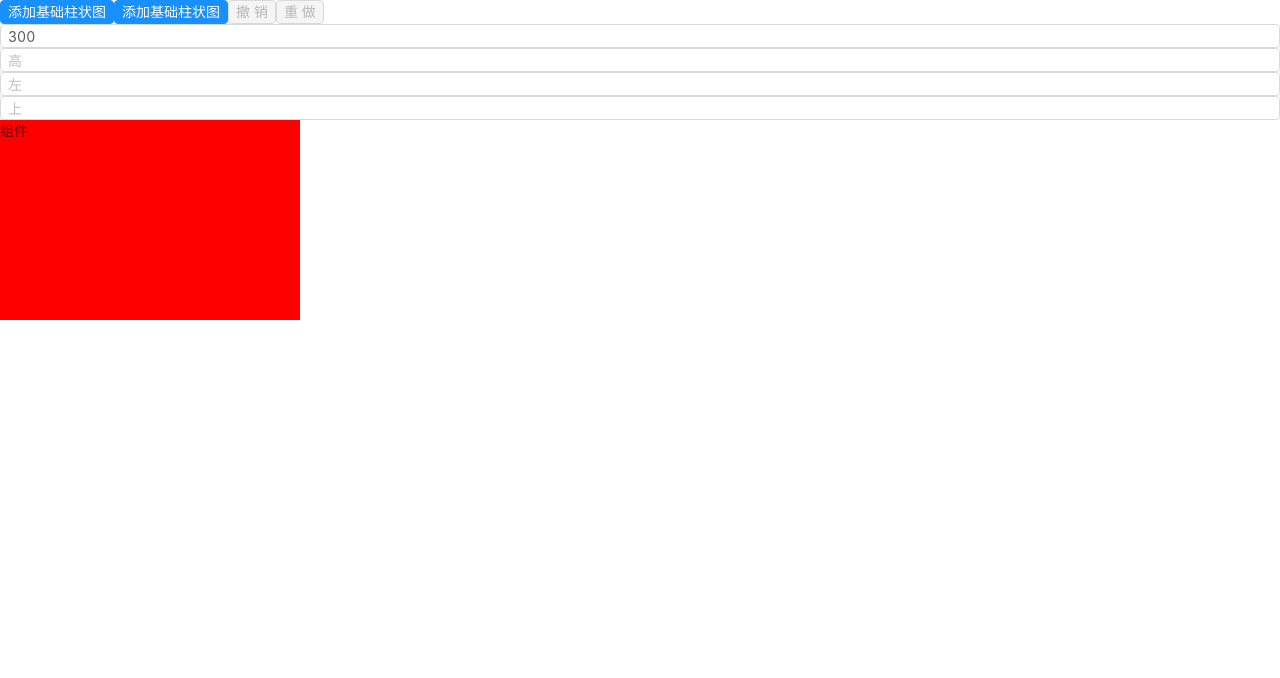
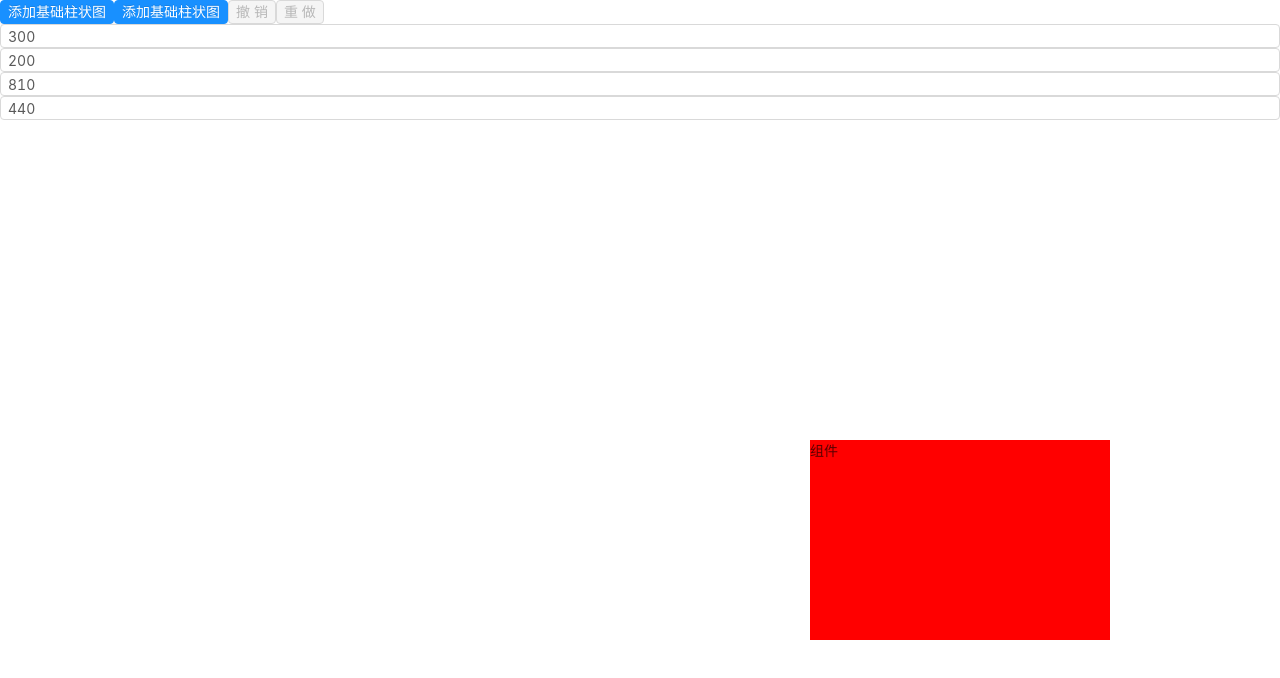
Before and after one commit to LixiaofanAmy/visual-tool, a Vue app: page /edit in a window 1280 px wide. Shown: the top 678 px of the page. Built offline with nearby package versions, Linux system fonts and the light colour scheme.

Commit message:
拆分组件。

```diff
--- a/src/store/index.js
+++ b/src/store/index.js
@@ -13,29 +13,47 @@ export default new Vuex.Store({
     currentComponent: {}
   },
   mutations: {
+    // 撤销
     revoke (state) {
       state.current = state.current - 1
       state.components = JSON.parse(JSON.stringify(state.timeline[state.current]))
     },
+    // 重做
     redo (state) {
       state.current = state.current + 1
       state.components = JSON.parse(JSON.stringify(state.timeline[state.current]))
     },
+    // 操作时间线
     changeTimeline (state) {
       state.timeline = state.timeline.slice(0, state.current + 1)
       state.timeline.push(JSON.parse(JSON.stringify(state.components)))
       state.timeline = state.timeline.slice(-state.limit)
       state.current = state.timeline.length - 1
     },
+    // 添加组件
     addComponent (state, component) {
       state.components.push(component)
       this.commit('changeTimeline')
     },
+    // 设置当前组件
     changeCurrentComponent (state, component) {
       state.currentComponent = component
     },
+    // 设置组件盒子宽度
     changeBoxWidth (state, value) {
       state.currentComponent.boxWidth = value
+    },
+    // 设置组件盒子高度
+    changeBoxHeight (state, value) {
+      state.currentComponent.boxHeight = value
+    },
+    // 设置组件盒子距左距离
+    changeBoxLeft (state, value) {
+      state.currentComponent.boxLeft = value
+    },
+    // 设置组件盒子距上距离
+    changeBoxTop (state, value) {
+      state.currentComponent.boxTop = value
     }
   },
   actions: {
--- /dev/null
+++ b/src/views/edit/components/BoxAttributes.vue
@@ -0,0 +1,55 @@
+<template>
+  <div class="box-attributes">
+    <a-input size="small" placeholder="宽" v-model="boxWidth" />
+    <a-input size="small" placeholder="高" v-model="boxHeight" />
+    <a-input size="small" placeholder="左" v-model="boxLeft" />
+    <a-input size="small" placeholder="上" v-model="boxTop" />
+  </div>
+</template>
+
+<script>
+import { Input } from 'ant-design-vue'
+export default {
+  name: 'BoxAttributes',
+  components: {
+    AInput: Input
+  },
+  computed: {
+    boxWidth: {
+      get () {
+        return this.$store.state.currentComponent.boxWidth
+      },
+      set (v) {
+        this.$store.commit('changeBoxWidth', v)
+      }
+    },
+    boxHeight: {
+      get () {
+        return this.$store.state.currentComponent.boxHeight
+      },
+      set (v) {
+        this.$store.commit('changeBoxHeight', v)
+      }
+    },
+    boxLeft: {
+      get () {
+        return this.$store.state.currentComponent.boxLeft
+      },
+      set (v) {
+        this.$store.commit('changeBoxLeft', v)
+      }
+    },
+    boxTop: {
+      get () {
+        return this.$store.state.currentComponent.boxTop
+      },
+      set (v) {
+        this.$store.commit('changeBoxTop', v)
+      }
+    }
+  }
+}
+</script>
+
+<style scoped>
+</style>
--- a/src/views/edit/components/EditBox.vue
+++ b/src/views/edit/components/ComponentBox.vue
@@ -1,5 +1,5 @@
 <template>
-  <div class="edit-box" :style="componentStyle">
+  <div class="component-box" :style="componentStyle">
     组件
   </div>
 </template>
@@ -22,7 +22,8 @@ export default {
 </script>
 
 <style scoped>
-.edit-box {
+.component-box {
+  position: absolute;
   background: red;
 }
 </style>
--- /dev/null
+++ b/src/views/edit/components/FuncButton.vue
@@ -0,0 +1,41 @@
+<template>
+  <div class="func-button">
+    <a-button size="small" type="primary" @click="addComponent('basicHistogram')">添加基础柱状图</a-button>
+    <a-button size="small" type="primary" @click="addComponent('basicBarChart')">添加基础柱状图</a-button>
+    <a-button size="small" :disabled="current > 0 ? false : true" @click="revoke">撤销</a-button>
+    <a-button size="small" :disabled="timeline.length - 1 > current ? false : true" @click="redo">重做</a-button>
+  </div>
+</template>
+
+<script>
+import charts from '@/components-libs/charts'
+import { Button } from 'ant-design-vue'
+export default {
+  name: 'FuncButton',
+  components: {
+    AButton: Button,
+  },
+  computed: {
+    timeline () {
+      return this.$store.state.timeline
+    },
+    current () {
+      return this.$store.state.current
+    }
+  },
+  methods: {
+    addComponent (componentName) {
+      this.$store.commit('addComponent', charts[componentName])
+    },
+    revoke () {
+      this.$store.commit('revoke')
+    },
+    redo () {
+      this.$store.commit('redo')
+    }
+  }
+}
+</script>
+
+<style scoped>
+</style>
--- a/src/views/edit/index.vue
+++ b/src/views/edit/index.vue
@@ -1,63 +1,26 @@
 <template>
   <div class="edit">
-    <a-button size="small" type="primary" @click="addComponent('basicHistogram')">添加基础柱状图</a-button>
-    <a-button size="small" type="primary" @click="addComponent('basicBarChart')">添加基础柱状图</a-button>
-    <a-button size="small" :disabled="current > 0 ? false : true" @click="revoke">撤销</a-button>
-    <a-button size="small" :disabled="timeline.length - 1 > current ? false : true" @click="redo">重做</a-button>
-    <a-input size="small" placeholder="宽" v-model="boxWidth" />
-    <a-input size="small" placeholder="高" v-model="boxHeight" />
-    <a-input size="small" placeholder="左" v-model="boxLeft" />
-    <a-input size="small" placeholder="上" v-model="boxTop" />
-    <edit-box :component="currentComponent"></edit-box>
+    <func-button></func-button>
+    <box-attributes></box-attributes>
+    <component-box :component="currentComponent"></component-box>
   </div>
 </template>
 
 <script>
-import { Button, Input } from 'ant-design-vue'
 import charts from '@/components-libs/charts'
-import EditBox from './components/EditBox'
+import FuncButton from './components/FuncButton'
+import ComponentBox from './components/ComponentBox'
+import BoxAttributes from './components/BoxAttributes'
 export default {
   name: 'edit',
   components: {
-    AButton: Button,
-    AInput: Input,
-    EditBox
+    FuncButton,
+    ComponentBox,
+    BoxAttributes
   },
   computed: {
-    timeline () {
-      return this.$store.state.timeline
-    },
-    current () {
-      return this.$store.state.current
-    },
     currentComponent () {
       return this.$store.state.currentComponent
-    },
-    boxWidth: {
-      get () {
-        return this.$store.state.currentComponent.boxWidth
-      },
-      set (v) {
-        this.$store.commit('changeBoxWidth', v)
-      }
-    }
-  },
-  data () {
-    return {
-      boxHeight: '',
-      boxLeft: '',
-      boxTop: ''
-    }
-  },
-  methods: {
-    addComponent (componentName) {
-      this.$store.commit('addComponent', charts[componentName])
-    },
-    revoke () {
-      this.$store.commit('revoke')
-    },
-    redo () {
-      this.$store.commit('redo')
     }
   },
   mounted () {
```
